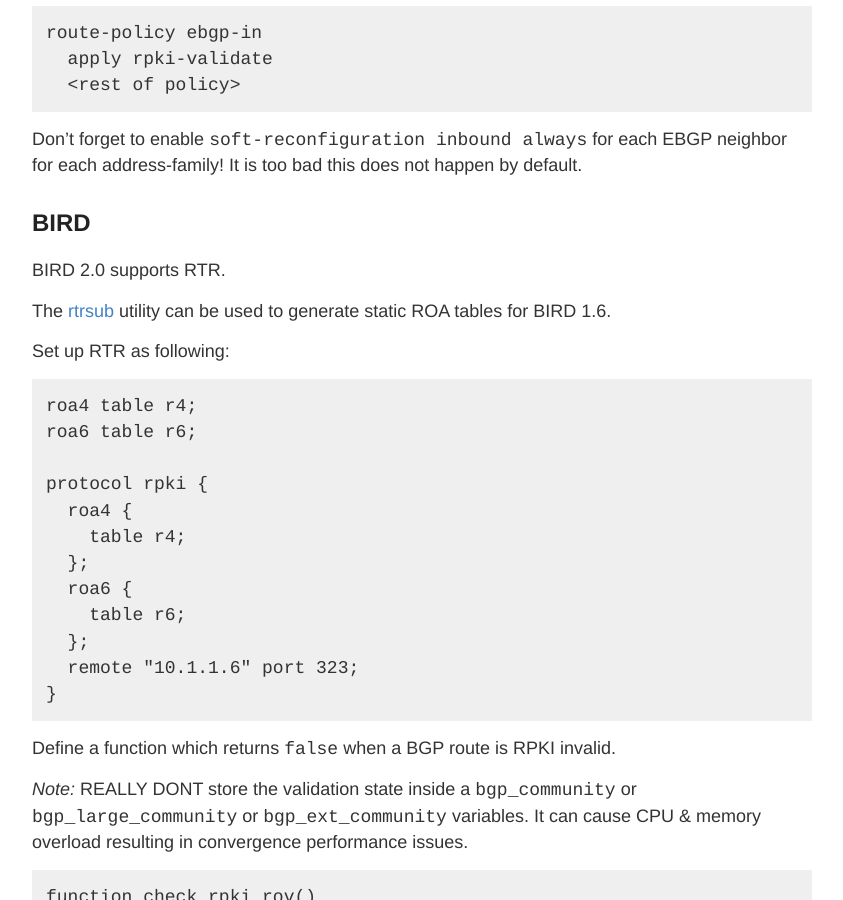
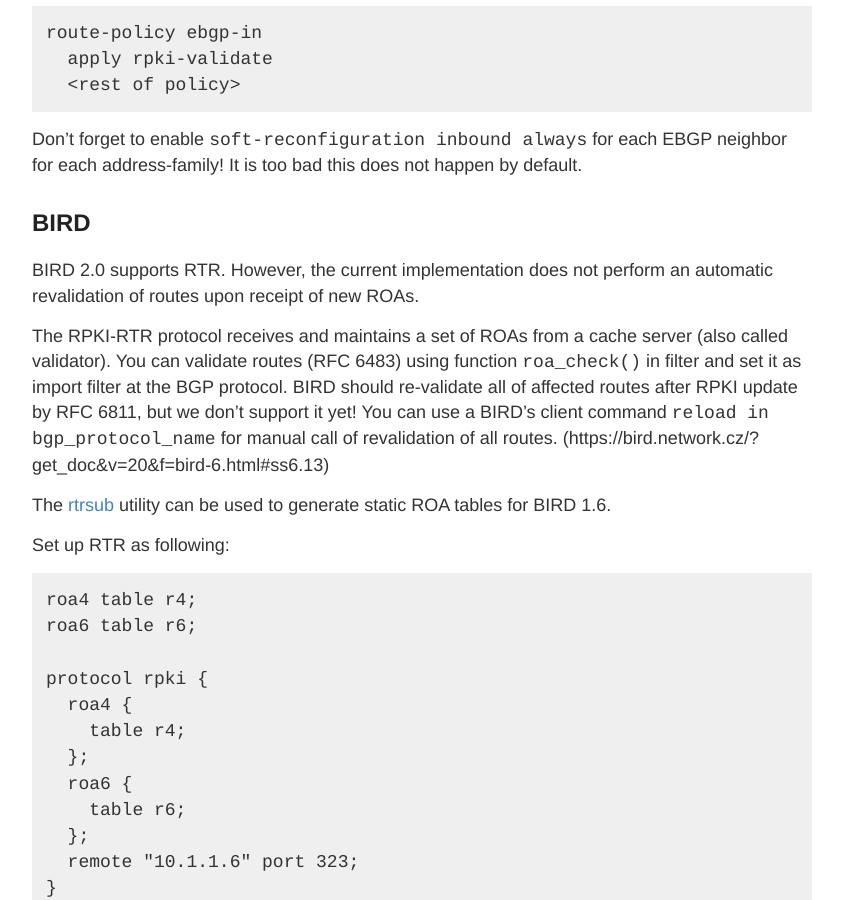
Before and after one commit to NLNOG/bgpfilterguide, a Jekyll site: the page built from guides/reject_invalids.md, in a window 1280 px wide and 900 px high, scrolled down 3725 px. Shown: the whole window, without its empty margins (218-1061 px from the left). Built offline with Jekyll 4.4.1, drawn with Linux system fonts in a browser that asks for light colours.

Commit message:
Clarify partial support of RTR in BIRD2

```diff
--- a/guides/reject_invalids.md
+++ b/guides/reject_invalids.md
@@ -147,7 +147,10 @@ Don't forget to enable `soft-reconfiguration inbound always` for each EBGP neigh
 
 ## BIRD
 
-BIRD 2.0 supports RTR.
+BIRD 2.0 supports RTR. However, the current implementation does not perform an automatic revalidation of routes upon receipt of new ROAs.
+
+> The RPKI-RTR protocol receives and maintains a set of ROAs from a cache server (also called validator). You can validate routes (RFC 6483) using function `roa_check()` in filter and set it as import filter at the BGP protocol. BIRD should re-validate all of affected routes after RPKI update by RFC 6811, but we don't support it yet! You can use a BIRD's client command `reload in bgp_protocol_name` for manual call of revalidation of all routes.
+(https://bird.network.cz/?get_doc&v=20&f=bird-6.html#ss6.13)
 
 The [rtrsub](https://github.com/job/rtrsub) utility can be used to generate static ROA tables for BIRD 1.6.
 
```
